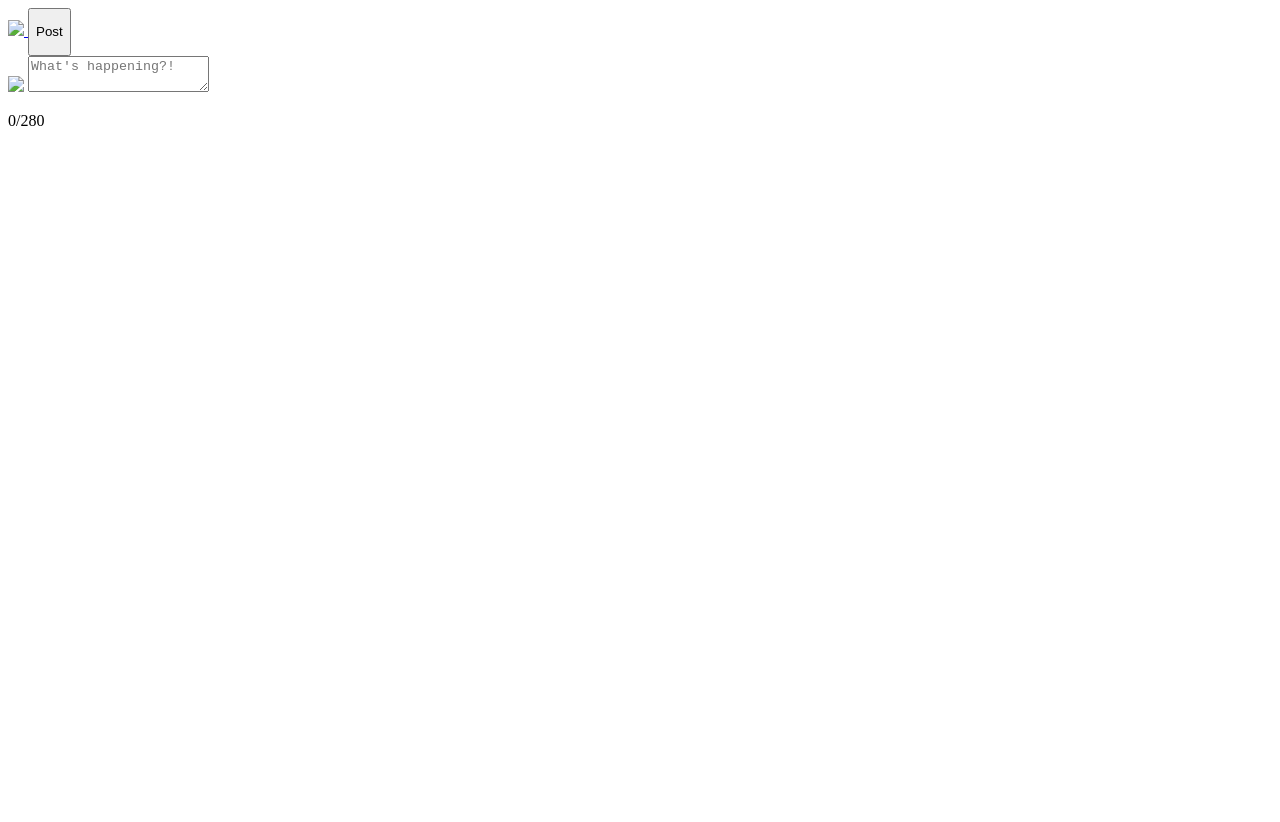
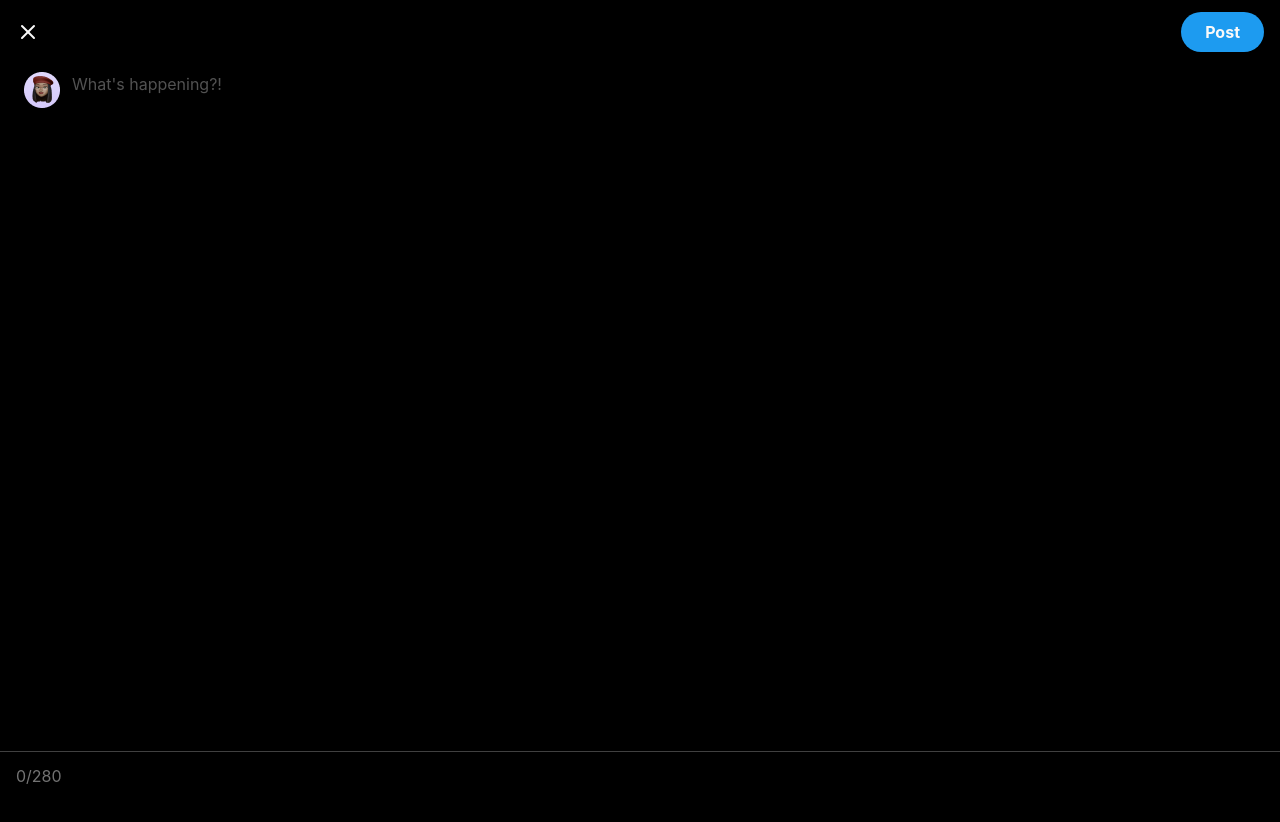
Before and after one commit to 100x-Engineers/layouts-assignment-shivanshchopra7, a plain HTML site: page src/compose-tweet/index.html in a window 1280 px wide. Before the commit the page ends 800 px from the top, so only its background shows below. Drawn offline with Linux system fonts and the light colour scheme; the site is published under a folder, as on GitHub Pages, so addresses that start at the root find nothing.

Commit message:
changing path

```diff
--- a/src/compose-tweet/index.html
+++ b/src/compose-tweet/index.html
@@ -4,12 +4,12 @@
     <meta charset="UTF-8">
     <meta name="viewport" content="width=device-width, initial-scale=1.0">
     <title>Document</title>
-    <link href="/dist/output.css" rel="stylesheet">
+    <link href="../../dist/output.css" rel="stylesheet" />
 </head>
 <body class="bg-neutral-1000 font-inter">
     <header class="flex py-3 px-4 justify-between items-center">
         <a href="/src/home-feed.html">
-            <img src="/public/images/create-account-1-signup-x.svg">
+            <img src="../../public/images/create-account-1-signup-x.svg">
         </a>
         <a href="/src/home-feed.html">
         <button class="flex py-2 px-6 justify-center items-center gap-2.5 bg-twitter-blue rounded-30 shadow-box-shadow backdrop-blur-23 hover:bg-twitter-blue-hover">
@@ -21,7 +21,7 @@
 </header>
           <section class="flex py-2 px-6 items-start gap-3">
 
-            <img src="/public/images/copy-link-top-user-avatar.png" class="flex-shrink-0"/>
+            <img src="../../public/images/copy-link-top-user-avatar.png" class="flex-shrink-0"/>
             <textarea type="text" placeholder="What's happening?!" class="bg-transparent w-full resize-none h-screen text-base text-neutral-50 font-normal leading-normal pb-2 placeholder-neutral-600 caret-twitter-blue focus:outline-none "></textarea>
         </section>
 
```
Also changed, not shown: src/step1.html (+1 -1 lines), src/step2.html (+4 -4 lines), src/step3.html (+1 -1 lines), src/step4.html (+2 -2 lines).
